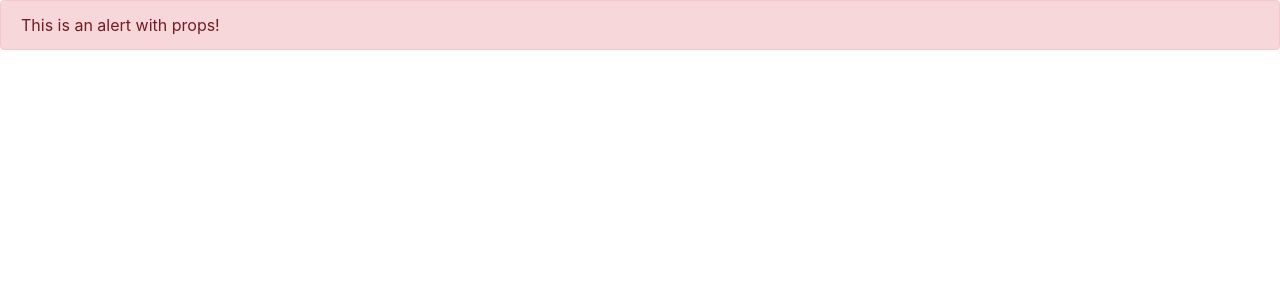
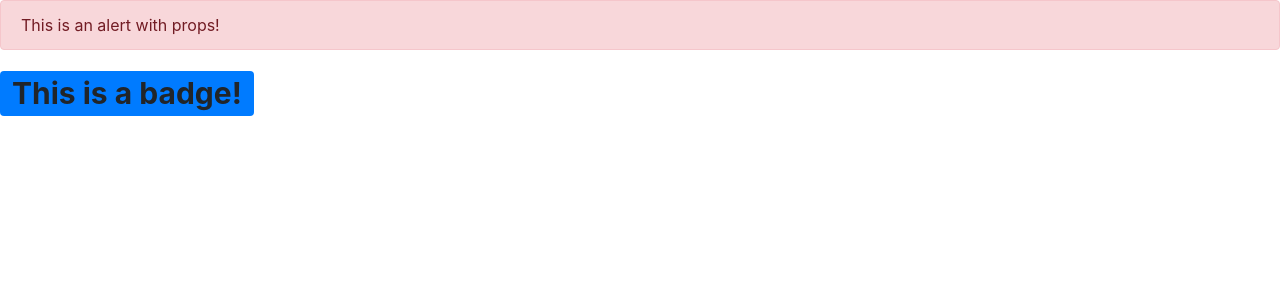
Before and after one commit to rafaeau/m4-d3-d4, a React (Create React App) app in the folder m4-d3-d4/: page / in a window 1280 px wide. Shown: the top 300 px of the page. Built offline with nearby package versions, Linux system fonts and the light colour scheme.

Commit message:
MyBadge component

```diff
--- a/m4-d3-d4/src/App.js
+++ b/m4-d3-d4/src/App.js
@@ -1,10 +1,14 @@
 import './App.css';
 import 'bootstrap/dist/css/bootstrap.min.css'
 import WarningSign from './components/WarningSign';
+import MyBadge from './components/MyBadge';
 
 function App() {
   return (
-    <WarningSign text="This is an alert with props!"/>
+    <>
+      <WarningSign text="This is an alert with props!"/>
+      <MyBadge text="This is a badge!" color="danger"/>
+    </>
   );
 }
 
--- /dev/null
+++ b/m4-d3-d4/src/components/MyBadge.jsx
@@ -0,0 +1,11 @@
+import Badge from 'react-bootstrap/Badge'
+
+const MyBadge = (props) => {
+    return (
+        <h1>
+            <Badge variant={props.color}>{props.text}</Badge>
+        </h1>
+    )
+}
+
+export default MyBadge
```
